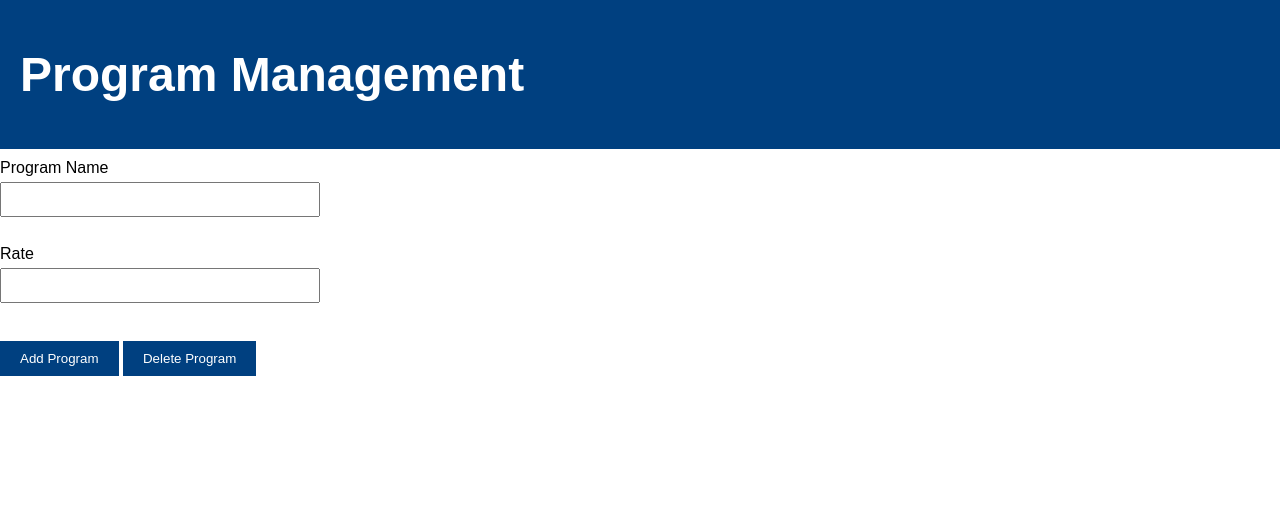
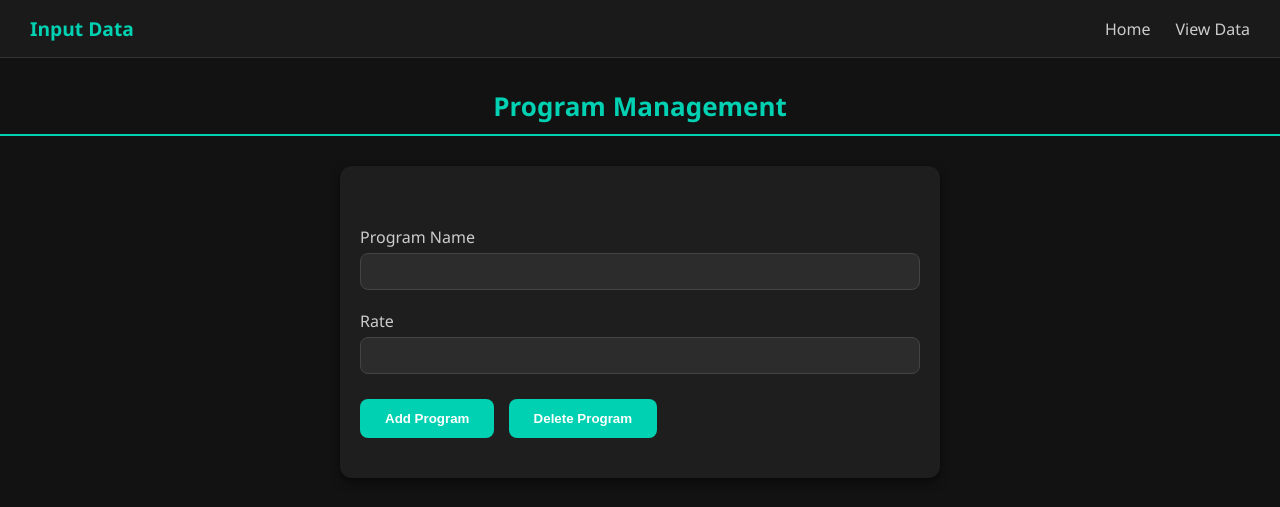
Before and after one commit to 7r3y70dd/Veteran-Transition-Center-Project, a Flask app: page /add_delete_program in a window 1280 px wide. Shown: the top 507 px of the page. Run offline with Flask 3, Linux system fonts and the light colour scheme.

Commit message:
Update add_delete_program.html

```diff
--- a/app/templates/add_delete_program.html
+++ b/app/templates/add_delete_program.html
@@ -3,71 +3,145 @@
 <head>
     <meta charset="UTF-8">
     <meta name="viewport" content="width=device-width, initial-scale=1.0">
-    <title>Add/Delete Program</title>
-    <!-- Blue title bar -->
+    <title>Program Management</title>
     <style>
+        * {
+            margin: 0;
+            padding: 0;
+            box-sizing: border-box;
+        }
+
         body {
-            font-family: Arial, sans-serif;
-            margin: 0;
+            font-family: 'Segoe UI', Tahoma, Geneva, Verdana, sans-serif;
+            background-color: #121212;
+            color: #f0f0f0;
         }
+
+
+        .navbar {
+            display: flex;
+            justify-content: space-between;
+            align-items: center;
+            background-color: #1a1a1a;
+            padding: 15px 30px;
+            border-bottom: 1px solid #333;
+        }
+
+        .logo {
+            font-size: 1.2em;
+            color: #00d1b2;
+            font-weight: bold;
+        }
+
+        .nav-links {
+            list-style: none;
+            display: flex;
+            gap: 25px;
+        }
+
+        .nav-links li a {
+            text-decoration: none;
+            color: #ccc;
+            font-weight: 500;
+            transition: color 0.3s ease;
+        }
+
+        .nav-links li a:hover {
+            color: #00d1b2;
+        }
+
+
         .title-bar {
-            background-color: #004080;
-            color: white;
-            padding: 15px 20px;
-            font-size: 24px;
+            text-align: center;
+            font-size: 26px;
+            font-weight: bold;
+            padding: 30px 20px 10px;
+            color: #00d1b2;
+            border-bottom: 2px solid #00d1b2;
         }
+
+        /* Container */
         .container {
-            padding: 20px;
+            padding: 40px 20px;
+            max-width: 600px;
+            margin: 30px auto;
+            background-color: #1e1e1e;
+            border-radius: 12px;
+            box-shadow: 0 4px 10px rgba(0, 0, 0, 0.5);
         }
-        .form-section {
-            margin-bottom: 30px;
-        }
+
         label {
             display: block;
-            margin-top: 10px;
+            margin-top: 20px;
+            margin-bottom: 5px;
+            color: #ccc;
         }
-        input[type="text"], input[type="number"] {
-            padding: 8px;
-            width: 300px;
-            margin-top: 5px;
+
+        input[type="text"],
+        input[type="number"] {
+            padding: 10px;
+            width: 100%;
+            background-color: #2c2c2c;
+            border: 1px solid #444;
+            border-radius: 8px;
+            color: #f0f0f0;
         }
+
+        input:focus {
+            outline: none;
+            border-color: #00d1b2;
+        }
+
         button {
-            margin-top: 20px;
-            padding: 10px 20px;
-            background-color: #004080;
+            margin-top: 25px;
+            margin-right: 10px;
+            padding: 12px 25px;
+            background-color: #00d1b2;
             color: white;
             border: none;
+            border-radius: 8px;
             cursor: pointer;
+            font-weight: bold;
+            transition: background-color 0.3s ease, transform 0.2s ease;
         }
+
         button:hover {
-            background-color: #0055aa;
+            background-color: #00b39f;
+            transform: translateY(-2px);
         }
     </style>
 </head>
 <body>
 
+
+    <nav class="navbar">
+        <div class="logo">Input Data</div>
+        <ul class="nav-links">
+            <li><a href="{{ url_for('main.index') }}">Home</a></li>
+            <li><a href="{{ url_for('main.view_database') }}">View Data</a></li>
+        </ul>
+    </nav>
+
+
     <div class="title-bar">
-        <h1>Program Management</h1>
+        Program Management
     </div>
 
-    <form action="{{ url_for('main.add_delete_program') }}" method="POST">
-        <!-- Program Name -->
-        <label for="program_name">Program Name</label>
-        <input type="text" id="program_name" name="program_name" required><br><br>
 
-        <!-- Rate -->
-        <label for="rate">Rate</label>
-        <input type="number" id="rate" name="rate" step="0.01" required><br><br>
+    <div class="container">
+        <form action="{{ url_for('main.add_delete_program') }}" method="POST" onsubmit="return setAction(this)">
+            <label for="program_name">Program Name</label>
+            <input type="text" id="program_name" name="program_name" required>
 
-        <!-- Hidden field to differentiate add/delete actions -->
-        <input type="hidden" name="action" value="add">  <!-- Default action is 'add' -->
+            <label for="rate">Rate</label>
+            <input type="number" id="rate" name="rate" step="0.01" required>
 
-        <!-- Add Program button -->
-        <button type="submit">Add Program</button>
+            <input type="hidden" name="action" value="add" id="action">
 
-        <!-- Delete Program button -->
-        <button type="submit" onclick="this.form.action.value='delete'">Delete Program</button>
-    </form>
+            <button type="submit" onclick="document.getElementById('action').value='add'">Add Program</button>
+            <button type="submit" onclick="document.getElementById('action').value='delete'">Delete Program</button>
+        </form>
+    </div>
 
 </body>
 </html>
```
